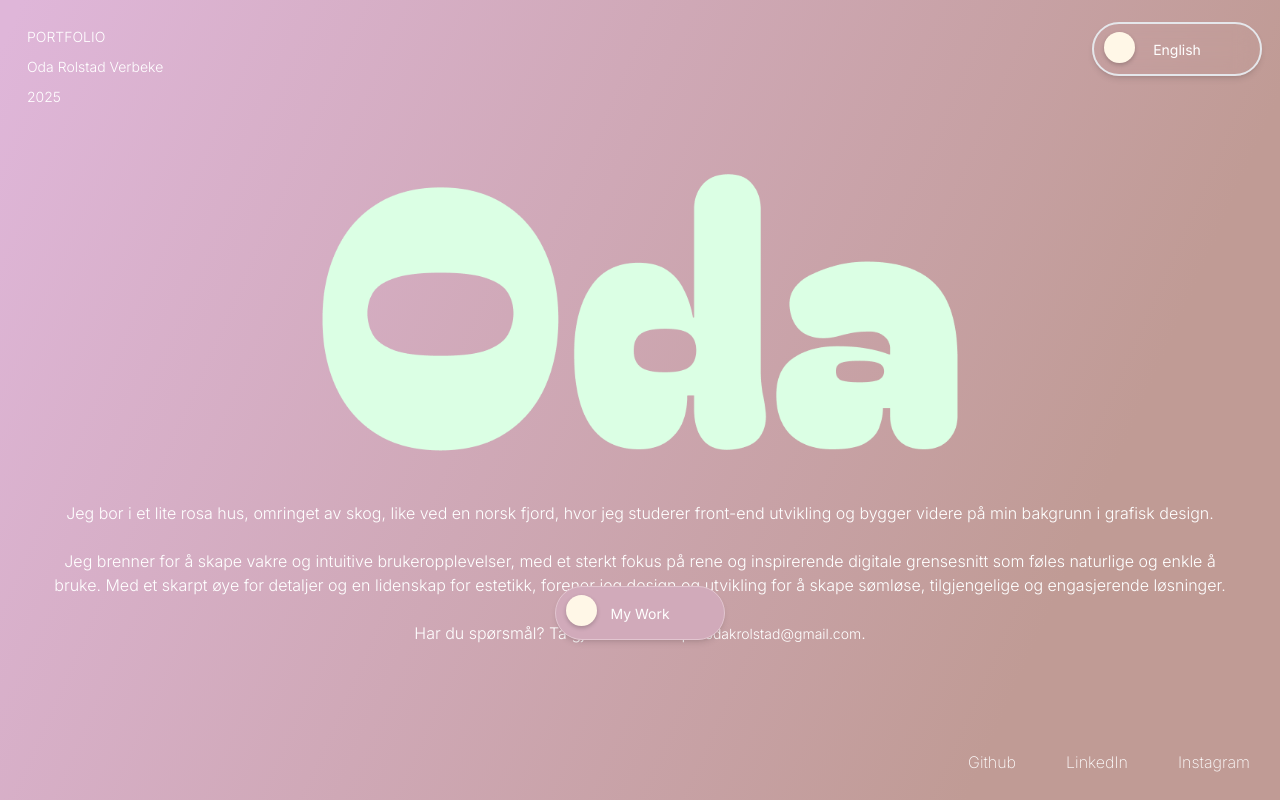
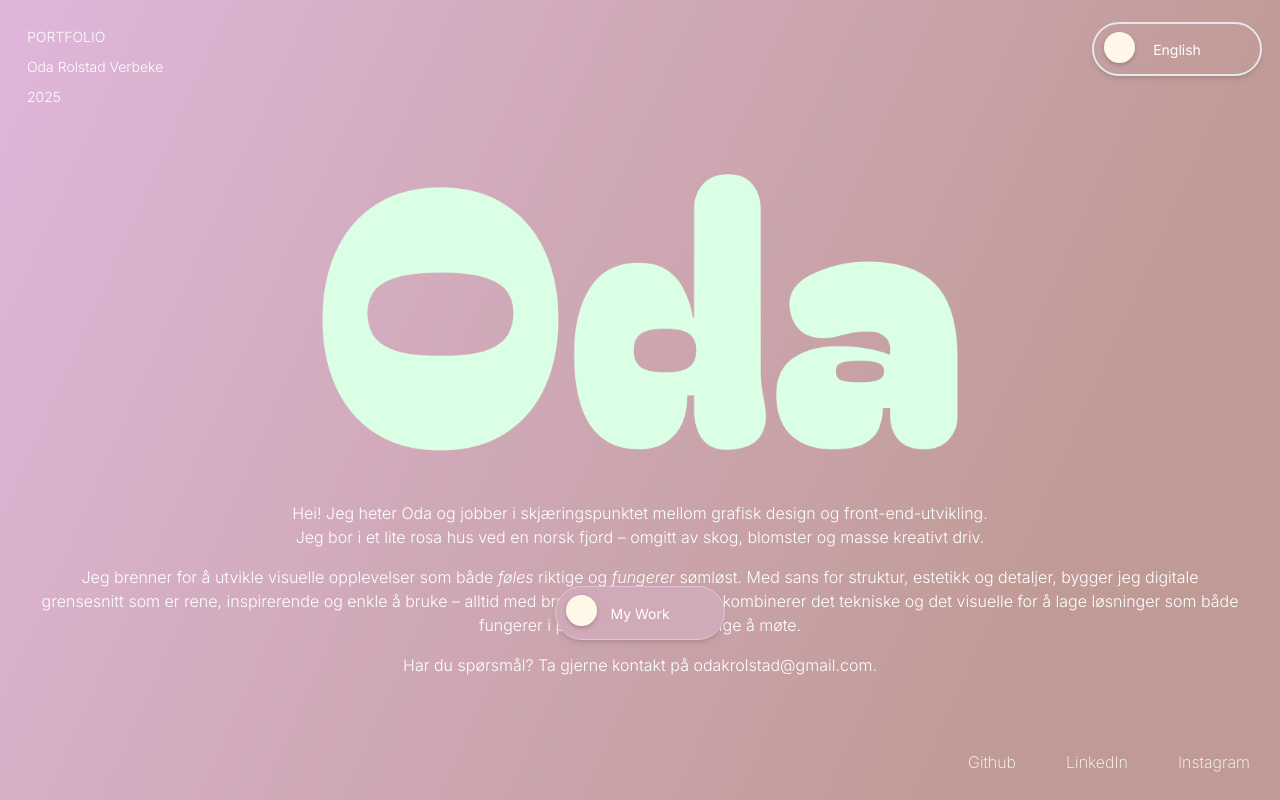
Before and after one commit to Kittypoda/Portfolio, a React (Vite) app: page / in a window 1280 px wide. Shown: the top 800 px of the page. Built offline with nearby package versions, Linux system fonts and the light colour scheme; a web font is replaced by a local one.

Commit message:
bio updated

```diff
--- a/src/index.css
+++ b/src/index.css
@@ -34,7 +34,7 @@
   }
 
   a {
-    @apply font-['Inter'] text-[14px] no-underline text-white;
+    @apply font-['Inter'] text-[16px] no-underline text-white;
   }
 
   button {
--- a/src/pages/About.jsx
+++ b/src/pages/About.jsx
@@ -13,24 +13,32 @@ function About({ language }) {
 
       <section className="flex flex-col items-center px-6 text-center mx-auto pt-12 max-w-[90%] md:max-w-[1250px]">
         {language === "en" ? (
+          <>
+            <p className="mb-4">
+              Hei! Jeg heter Oda og jobber i skjæringspunktet mellom grafisk design og front-end-utvikling. <br></br> Jeg bor i et lite rosa hus ved en norsk fjord – omgitt av skog, blomster og masse kreativt driv.
+            </p>
+            <p className="mb-4">
+              Jeg brenner for å utvikle visuelle opplevelser som både <em>føles</em> riktige og <em>fungerer</em> sømløst. Med sans for struktur, estetikk og detaljer, bygger jeg digitale grensesnitt som er rene, inspirerende og enkle å bruke – alltid med brukeren i sentrum. Jeg kombinerer det tekniske og det visuelle for å lage løsninger som både fungerer i praksis og føles naturlige å møte.
+            </p>
             <p>
-            Jeg bor i et lite rosa hus, omringet av skog, like ved en norsk fjord, hvor jeg studerer front-end utvikling og bygger videre på min bakgrunn i grafisk design.
-            <br /><br />
-            Jeg brenner for å skape vakre og intuitive brukeropplevelser, med et sterkt fokus på rene og inspirerende digitale grensesnitt som føles naturlige og enkle å bruke.
-            Med et skarpt øye for detaljer og en lidenskap for estetikk, forener jeg design og utvikling for å skape sømløse, tilgjengelige og engasjerende løsninger.
-            <br /><br />
               Har du spørsmål? Ta gjerne kontakt på{" "}
               <a href="mailto:odakrolstad@gmail.com">odakrolstad@gmail.com</a>.
             </p>
+          </>
         ) : (
+          <>
+            <p className="mb-4">
+            Hi! I’m Oda, and I work at the intersection of graphic design and front-end development.<br></br> I live in a small pink house by a Norwegian fjord – surrounded by forest, flowers, and creative energy.
+            </p>
+            <p className="mb-4">
+            I’m passionate about crafting visual experiences that <em>feel</em> right and <em>function</em> beautifully. With an eye for structure, aesthetics, and detail, I build clean, inspiring interfaces that are intuitive and user-centered.
+            I bring together technical knowledge and visual thinking to create digital solutions that work in practice and feel natural to engage with.
+            </p>
             <p>
-            I live in a pink house, tucked away in a forest by a Norwegian fjord, where I study front-end development and build on my background in graphic design.
-            <br /><br />
-            I’m passionate about crafting beautiful and intuitive user experiences, focusing on designing clean, inspiring digital interfaces that feel effortless to use. <br></br> With a keen eye for detail and a deep appreciation for aesthetics, I bridge the gap between design and development, ensuring seamless, accessible, and engaging interactions.
-            <br /><br />
               Feel free to reach out at{" "}
               <a href="mailto:odakrolstad@gmail.com">odakrolstad@gmail.com</a>.
             </p>
+          </>
         )}
       </section>
     </>
```
Lines whose indentation alone changed are shown as unchanged.
